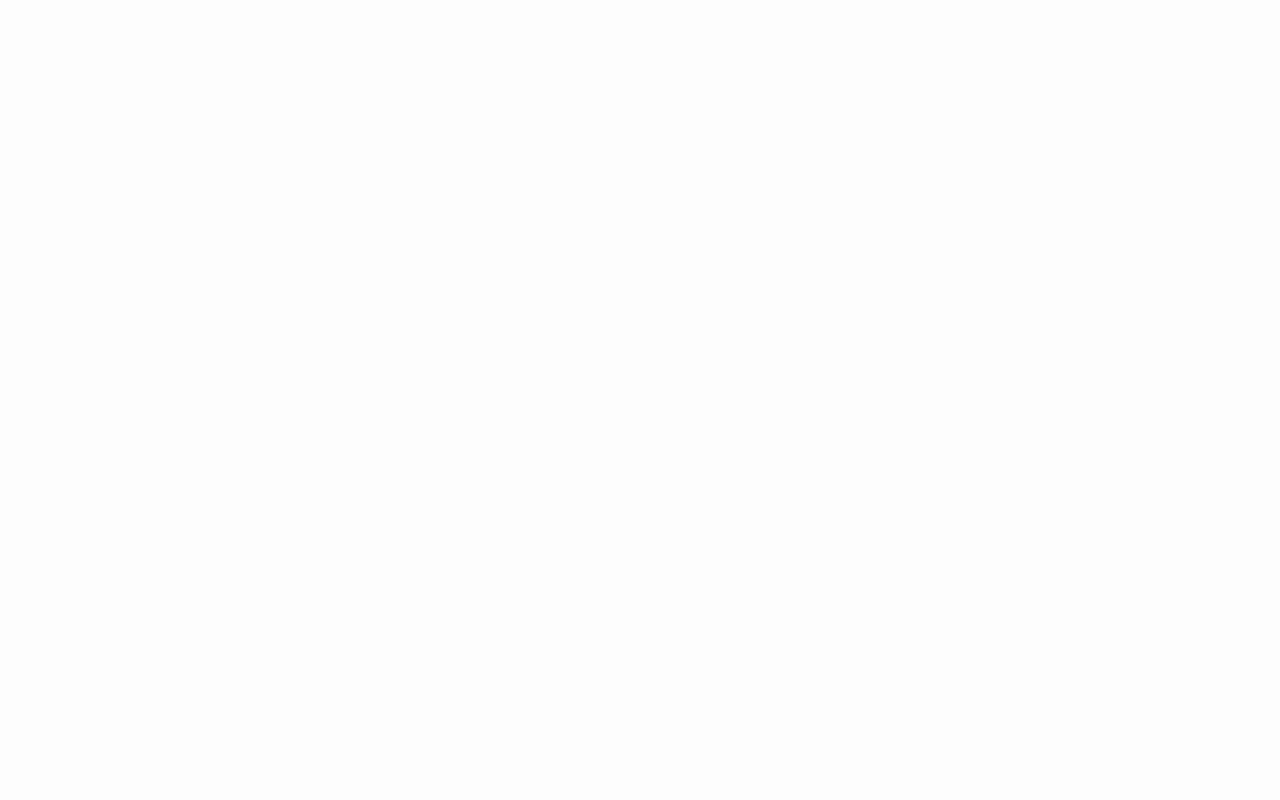
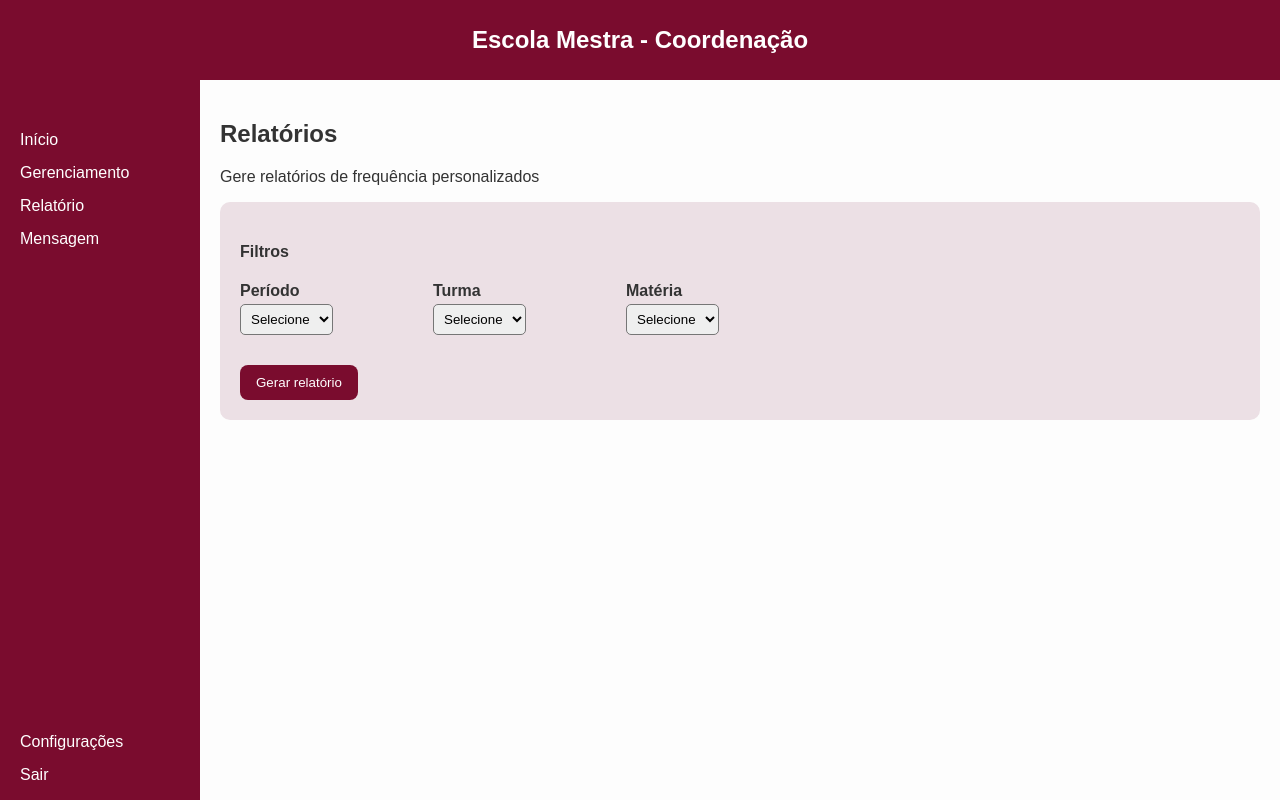
Before and after one commit to melsousa-o/Pice-PIW, a React (Vite) app in the folder diario-mestra-project/: page /relatorio in a window 1280 px wide. Before the commit this address had no page. Built offline with nearby package versions, Linux system fonts and the light colour scheme.

Commit message:
novas paginas

```diff
--- a/diario-mestra-project/src/App.jsx
+++ b/diario-mestra-project/src/App.jsx
@@ -5,6 +5,8 @@ import GerenciamentoMaterias from './Coordenação-Gerenciamento/Gerenciamentos/
 import GerenciamentoTurmas from './Coordenação-Gerenciamento/Gerenciamentos/GerenciamentoTurmas';
 import GerenciamentoProfessores from './Coordenação-Gerenciamento/Gerenciamentos/GerenciamentoProfessores';
 import GerenciamentoAlunos from './Coordenação-Gerenciamento/Gerenciamentos/GereciamentoAlunos';
+
+import Relatório from './Relatório/Relatório';
 
 function App() {
   return (
@@ -16,6 +18,8 @@ function App() {
         <Route path="/gerenciar-turmas" element={<GerenciamentoTurmas />} />
         <Route path="/gerenciar-alunos" element={<GerenciamentoAlunos />} />
         <Route path="/gerenciar-professores" element={<GerenciamentoProfessores />} />
+        <Route path="/relatorio" element={<Relatório />} />
+
       </Routes>
     </BrowserRouter>
   );
--- a/diario-mestra-project/src/Coordenação-Gerenciamento/Gerenciamentos/GereciamentoAlunos.jsx
+++ b/diario-mestra-project/src/Coordenação-Gerenciamento/Gerenciamentos/GereciamentoAlunos.jsx
@@ -7,13 +7,15 @@ function GerenciamentoAlunos() {
   const [novoAluno, setNovoAluno] = useState({
     nome: "",
     cpf: "",
-    responsavel: "", // Corrigido aqui (antes estava "reponsavel")
-    cpfResponsavel: ""
+    responsavel: "",
+    cpfResponsavel: "",
+    foto: null,
   });
+
   const [mostrarPopup, setMostrarPopup] = useState(false);
 
   const adicionarAluno = () => {
-    const nomeTrimado = novoAluno.nome.trim(); // Corrigido aqui
+    const nomeTrimado = novoAluno.nome.trim();
 
     if (
       nomeTrimado &&
@@ -24,9 +26,18 @@ function GerenciamentoAlunos() {
         nome: "",
         cpf: "",
         responsavel: "",
-        cpfResponsavel: ""
+        cpfResponsavel: "",
+        foto: null,
       });
       setMostrarPopup(false);
+    }
+  };
+
+  const handleImagemChange = (e) => {
+    const arquivo = e.target.files[0]; // ✅ corrigido "="
+    if (arquivo) {
+      const url = URL.createObjectURL(arquivo);
+      setNovoAluno({ ...novoAluno, foto: url });
     }
   };
 
@@ -34,7 +45,7 @@ function GerenciamentoAlunos() {
     const { name, value } = e.target;
     setNovoAluno((prev) => ({
       ...prev,
-      [name]: value
+      [name]: value,
     }));
   };
 
@@ -56,11 +67,21 @@ function GerenciamentoAlunos() {
 
           <div className="cardsContainer">
             {alunos.map((aluno, index) => (
+
               <div key={index} className="cardAluno">
-                <p>Aluno: {aluno.nome}</p>
-                <p>CPF: {aluno.cpf}</p>
-                <p>Responsável: {aluno.responsavel}</p>
-                <p>CPF do Responsável: {aluno.cpfResponsavel}</p>
+                <div className="conteudoCardBranco">
+                  {aluno.foto && (
+                    <img
+                      src={aluno.foto}
+                      alt="Foto do Aluno"
+                      style={{ width: "80px", height: "80px", borderRadius: "50%" }}
+                    />
+                  )}
+                  <p>Aluno: {aluno.nome}</p>
+                  <p>CPF: {aluno.cpf}</p>
+                  <p>Responsável: {aluno.responsavel}</p>
+                  <p>CPF: {aluno.cpfResponsavel}</p>
+                </div>
               </div>
             ))}
           </div>
@@ -94,14 +115,31 @@ function GerenciamentoAlunos() {
                 <input
                   type="text"
                   name="cpfResponsavel"
-                  placeholder="CPF do responsável"
+                  placeholder="CPF"
                   value={novoAluno.cpfResponsavel}
                   onChange={handleChange}
                 />
 
+                <input
+                  type="file"
+                  accept="image/*"
+                  onChange={handleImagemChange}
+                />
+
+                {novoAluno.foto && (
+                  <img  className="cardfoto"
+                    src={novoAluno.foto}
+                    alt="Foto do Aluno"
+                  />
+                )}
+
                 <div>
-                  <button className="botao" onClick={adicionarAluno}>Cadastrar</button>
-                  <button className="botao" onClick={() => setMostrarPopup(false)}>Cancelar</button>
+                  <button className="botao" onClick={adicionarAluno}>
+                    Cadastrar
+                  </button>
+                  <button className="botao" onClick={() => setMostrarPopup(false)}>
+                    Cancelar
+                  </button>
                 </div>
               </div>
             </div>
--- a/diario-mestra-project/src/Coordenação-Gerenciamento/Gerenciamentos/GerenciamentoMaterias.jsx
+++ b/diario-mestra-project/src/Coordenação-Gerenciamento/Gerenciamentos/GerenciamentoMaterias.jsx
@@ -3,7 +3,7 @@ import SidebarMenu from "../SidebarMenu";
 import { useState } from "react";
 
 function GerenciamentoMaterias() {
-  const [materias, setMaterias] = useState(['']); // começa vazio
+  const [materias, setMaterias] = useState([]); // começa vazio
   const [novaMateria, setNovaMateria] = useState("");
   const [mostrarPopup, setMostrarPopup] = useState(false);
 
--- /dev/null
+++ b/diario-mestra-project/src/Relatório/HeaderCoordenação.jsx
@@ -0,0 +1,11 @@
+function HeaderCoord() {
+    return (
+        <header className="topo">
+            <div>
+                <h1> Escola Mestra - Coordenação</h1>
+            </div>
+        </header>
+    )
+}
+
+export default HeaderCoord;
--- /dev/null
+++ b/diario-mestra-project/src/Relatório/Relatório.jsx
@@ -0,0 +1,88 @@
+import HeaderCoord from "./HeaderCoordenação";
+import SidebarMenu from "./SidebarMenu";
+import { useState } from "react";
+
+function Relatorios() {
+  const [filtros, setFiltros] = useState({
+    periodo: "",
+    turma: "",
+    materia: "",
+  });
+
+  const handleChange = (e) => {
+    const { name, value } = e.target;
+    setFiltros({ ...filtros, [name]: value });
+  };
+
+  const gerarRelatorio = () => {
+    console.log("Filtros selecionados:", filtros);
+    // Aqui você pode adicionar lógica de fetch, geração de PDF, etc.
+  };
+
+  return (
+    <>
+      <HeaderCoord />
+
+      <div className="main-container">
+        <div className="sidebar">
+          <SidebarMenu />
+        </div>
+
+        <main className="content">
+          <h2>Relatórios</h2>
+          <p>Gere relatórios de frequência personalizados</p>
+
+          <section className="filtros-box">
+            <h4>Filtros</h4>
+
+            <div className="filtros">
+              <div className="filtro">
+                <label htmlFor="periodo">Período</label>
+                <select
+                  name="periodo"
+                  id="periodo"
+                  value={filtros.periodo}
+                  onChange={handleChange}
+                >
+                  <option value="">Selecione</option>
+                </select>
+              </div>
+
+              <div className="filtro">
+                <label htmlFor="turma">Turma</label>
+                <select
+                  name="turma"
+                  id="turma"
+                  value={filtros.turma}
+                  onChange={handleChange}
+                >
+                  <option value="">Selecione</option>
+
+                </select>
+              </div>
+
+              <div className="filtro">
+                <label htmlFor="materia">Matéria</label>
+                <select
+                  name="materia"
+                  id="materia"
+                  value={filtros.materia}
+                  onChange={handleChange}
+                >
+                  <option value="">Selecione</option>
+
+                </select>
+              </div>
+            </div>
+
+            <button className="botao" onClick={gerarRelatorio}>
+              Gerar relatório
+            </button>
+          </section>
+        </main>
+      </div>
+    </>
+  );
+}
+
+export default Relatorios;
--- /dev/null
+++ b/diario-mestra-project/src/Relatório/SidebarMenu.jsx
@@ -0,0 +1,23 @@
+import { Link } from "react-router-dom";
+
+function SidebarMenu() {
+  return (
+    <nav className="sidebar">
+      <ul className="menu-principal">
+        <li><Link to="/">Início</Link></li>
+        <li><Link to="/gerenciamento">Gerenciamento</Link></li>
+        <li><Link to="/relatorio">Relatório</Link></li>
+        <li><Link to="/mensagem">Mensagem</Link></li>
+      </ul>
+
+      <ul className="menu-inferior">
+        <li><Link to="/configuracoes">Configurações</Link></li>
+        <li><Link to="/sair">Sair</Link></li>
+      </ul>
+
+      <button className="botao-voltar">Voltar</button>
+    </nav>
+  );
+}
+
+export default SidebarMenu;
--- a/diario-mestra-project/src/index.css
+++ b/diario-mestra-project/src/index.css
@@ -302,13 +302,55 @@ body {
   text-align: center;
   font-weight: bold;
 }
+
+/*alunos*/
 .cardAluno {
   flex-wrap: wrap;
   height: 250px;
-  width: 150px;
+  width: 250px;
   background-color: #e2c5c5;
   border-radius: 10px;
   padding: 12px;
   margin: 10px 0;
   box-shadow: 0 2px 4px rgba(0,0,0,0.1);
 }
+
+.conteudoCardBranco {
+  background-color: white;
+  padding: 10px;
+  border-radius: 8px;
+}
+
+.cardfoto {
+  width: "100px";
+  margin-top: 10px;
+  align-items: center;
+  justify-content: center;
+}
+
+.filtros-box {
+  background-color: #ece0e5;
+  padding: 20px;
+  border-radius: 10px;
+}
+
+.filtros {
+  display: flex;
+  gap: 100px;
+  margin-bottom: 10px;
+}
+
+.filtro {
+  display: flex;
+  flex-direction: column;
+}
+
+.filtro label {
+  font-weight: bold;
+  margin-bottom: 4px;
+}
+
+select {
+  padding: 6px;
+  border-radius: 5px;
+}
```
